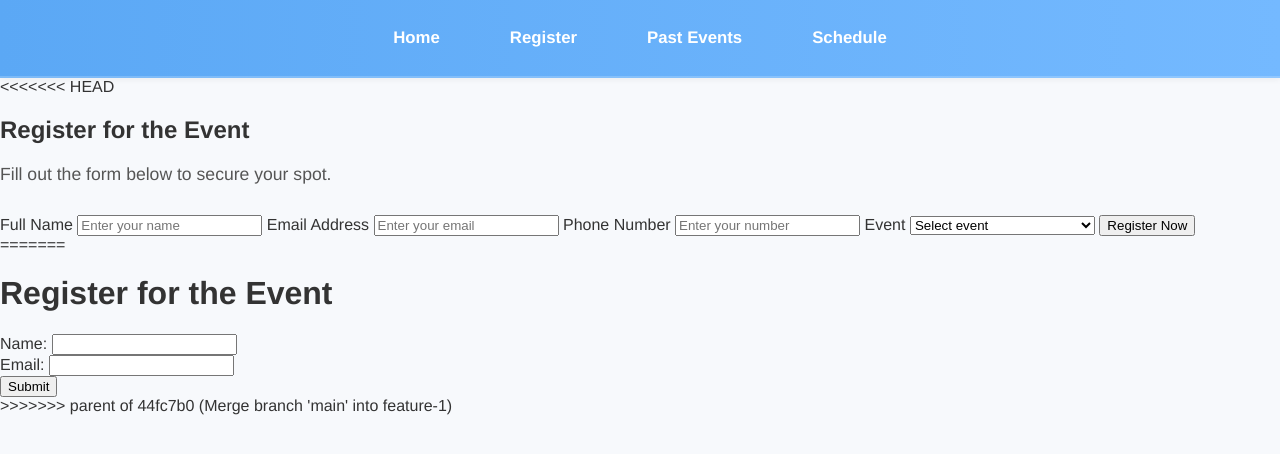
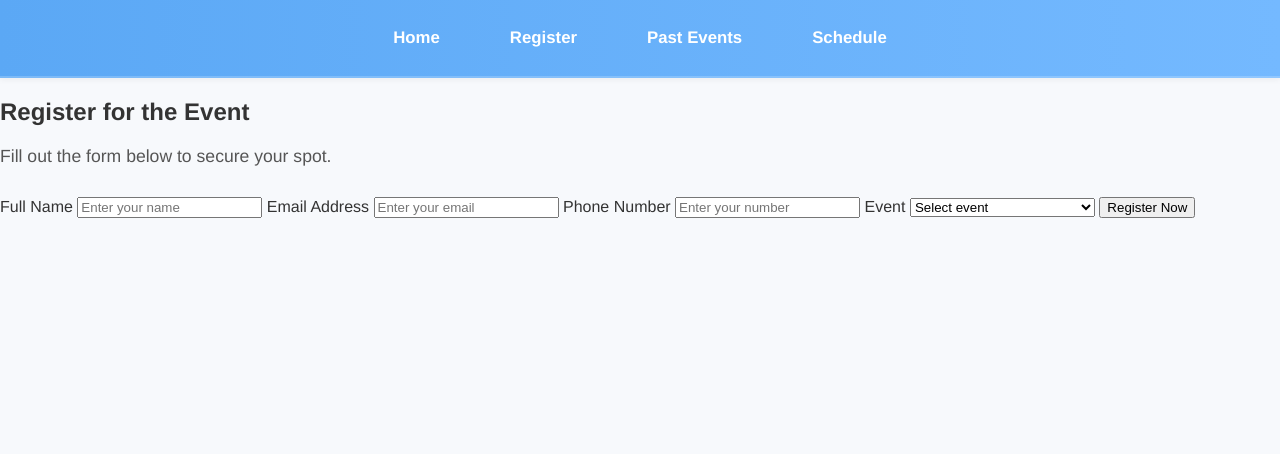
Before and after one commit to zoya-234/devops-lab-team-03, a website: page public/register.html in a window 1280 px wide. Drawn offline with Linux system fonts and the light colour scheme.

```diff
--- a/public/register.html
+++ b/public/register.html
@@ -15,7 +15,6 @@
     <a href="/schedule.html">Schedule</a>
   </nav>
 
-<<<<<<< HEAD
   <!-- Registration Section -->
   <section class="register-section">
     <div class="form-container">
@@ -49,15 +48,5 @@
   alert("✅ Registration successful!");
 }
 </script>
-=======
-  <h1>Register for the Event</h1>
-  <form action="#" method="post">
-    <label>Name:</label>
-    <input type="text" name="name" required><br>
-    <label>Email:</label>
-    <input type="email" name="email" required><br>
-    <button type="submit">Submit</button>
-  </form>
->>>>>>> parent of 44fc7b0 (Merge branch 'main' into feature-1)
 </body>
 </html>
```
Also changed, not shown: public/index.html (+1 -7 lines), public/past-events.html (+1 -7 lines).
